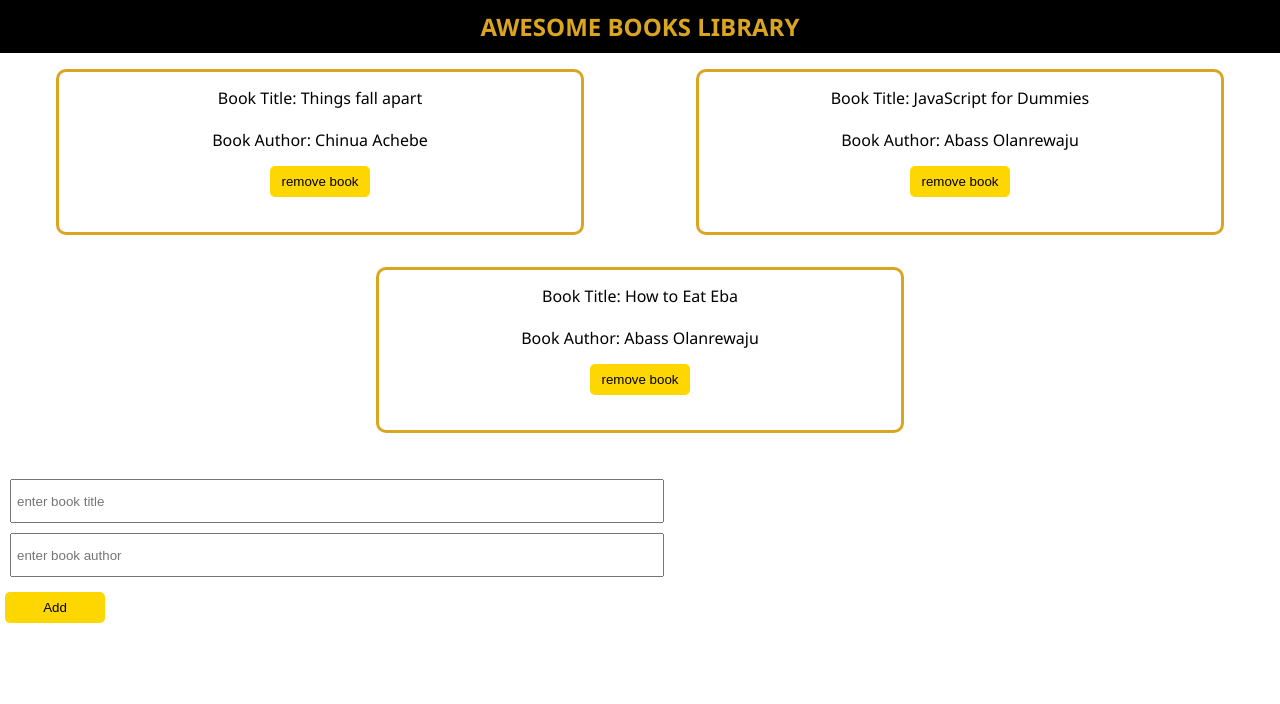
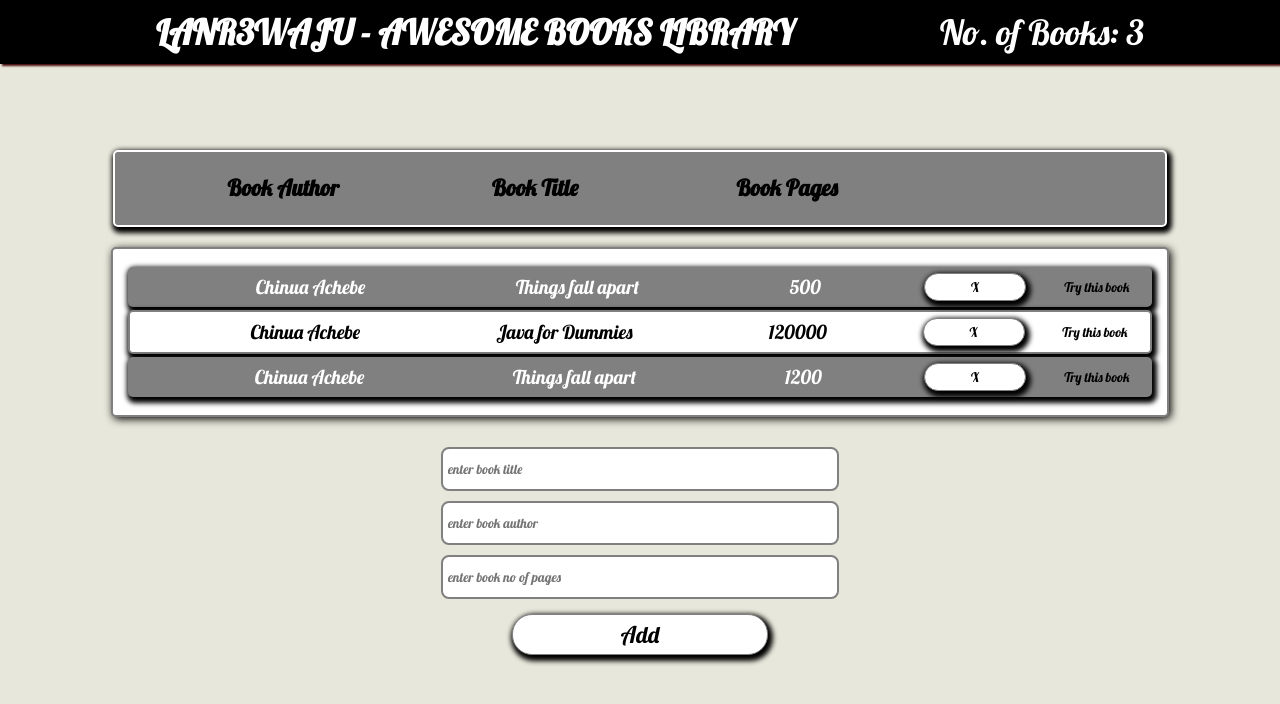
Before and after one commit to Lanr3waju/Awesome-Books-Project, a website: page index.html in a window 1280 px wide. Drawn offline with Linux system fonts and the light colour scheme.

Commit message:
Add-books With Factory Function (#5)

```diff
--- a/css/index.css
+++ b/css/index.css
@@ -1,82 +1,262 @@
 /* Example of @import use
-
 This imports the `reset.css` file */
 
 @import "./reset.css";
+@import url("https://fonts.googleapis.com/css2?family=Lobster&display=swap");
 
 ul {
   list-style-type: none;
 }
 
 li {
-  padding: 10px;
+  padding: 1px;
 }
 
 body {
-  font-family: "Segoe UI", Tahoma, Geneva, Verdana, sans-serif;
+  font-family: Lobster, cursive;
+  font-size: larger;
   margin: 0;
+  text-align: center;
+  background-color: #e8e7db;
+  background-size: 150%;
+}
+
+.books-container {
+  padding: 15px;
+  border-radius: 5px;
+  width: 80%;
+  margin: 20px auto;
+  background-color: white;
+  box-shadow: 2px 2px 8px black;
+  border: 2px solid gray;
 }
 
 .header {
+  display: flex;
+  justify-content: space-evenly;
   margin: 0;
   text-align: center;
-  color: goldenrod;
+  color: white;
+  font-size: 1.8em;
   background-color: black;
   padding: 10px;
+  box-shadow: 0 2px 4px white;
+  animation: box 5s ease-in-out 0s infinite;
+  position: fixed;
+  width: 100%;
+  top: 0;
 }
 
 .book-texts {
   display: block;
 }
 
-.books-container {
-  display: flex;
-  flex-wrap: wrap;
-  justify-content: space-around;
+input {
+  font-family: Lobster, cursive;
+  display: block;
+  border-radius: 8px;
+  padding: 5px;
+  width: 30%;
+  border: 2px solid gray;
+  height: 30px;
+  margin: 10px auto;
 }
 
-input {
-  display: block;
-  margin: 10px;
-  padding: 5px;
-  width: 50%;
-  height: 30px;
+input:focus {
+  outline: none;
+  border: none;
+  background-color: #f9efe2;
+}
+
+.card-ul {
+  display: flex;
+  width: 70%;
+  justify-content: space-around;
+  align-items: center;
+}
+
+.parent-li {
+  display: flex;
+  height: 100%;
+  margin: 3px auto;
+  justify-content: space-around;
+  align-items: center;
+  transition: all 300ms linear;
+  box-shadow: 2px 3px 5px 3px black;
+  border-radius: 5px;
+}
+
+.book-ul {
+  width: 100%;
+  display: flex;
+  justify-content: space-around;
+  align-items: center;
+}
+
+.parent-li:hover {
+  transform: scale(1.02);
+  transition: all 300ms linear;
+}
+
+.parent-li:nth-child(even) {
+  background-color: white;
+  border: 2px solid gray;
+}
+
+.parent-li:nth-child(odd) {
+  background-color: gray;
+  color: white;
 }
 
 .buttons {
-  padding: 8px;
+  font-family: Lobster, cursive;
+  padding: 5px;
   margin: 5px;
-  margin-bottom: 15px;
-  background-color: gold;
-  border: none;
-  border-radius: 5px;
-  width: 100px;
+  background-color: white;
+  border: 1px solid gray;
+  border-radius: 20px;
+  width: 10%;
+  height: auto;
   cursor: pointer;
+  transition: all 200ms ease-in-out;
+  box-shadow: 2px 3px 5px 3px black;
+}
+
+.buttons:hover {
+  background-color: darkgray;
+  transition: all 200ms ease-in-out;
+  color: white;
 }
 
 .buttons:active {
-  background-color: goldenrod;
-}
-
-.add {
-  margin-top: 10px;
-}
-
-.books-ul {
-  border: 3px solid goldenrod;
-  border-radius: 10px;
-  padding: 5px;
-  width: 40%;
-  height: 150px;
-  text-align: center;
-  transition: all 300ms ease-in-out;
-}
-
-.books-ul:hover {
-  background-color: rgb(237 230 187);
-  transition: all 300ms ease-in-out;
+  background-color: black;
+  color: white;
 }
 
 .book-title {
   margin-top: 30px;
 }
+
+.book-no {
+  width: auto;
+  color: white;
+  font-weight: 300;
+  text-shadow: 3px 3px 2px black;
+}
+
+.add-book {
+  width: 20%;
+  padding: 5px;
+  font-size: 1.2em;
+  margin-bottom: 5%;
+}
+
+.book-header {
+  display: flex;
+  width: 82%;
+  margin: 150px auto 5px;
+  background-color: grey;
+  color: black;
+  box-shadow: 2px 3px 5px 3px black;
+  border-radius: 5px;
+  font-weight: normal;
+  border: 2px solid white;
+}
+
+.head {
+  width: 24%;
+}
+
+.head:nth-child(1) {
+  margin-left: 4%;
+}
+
+.read {
+  background-color: #0fffef00;
+  border: none;
+  font-family: Lobster, cursive;
+  padding: 5px;
+  margin: 5px;
+  height: auto;
+  border-radius: 5px;
+  width: auto;
+  cursor: pointer;
+  color: black;
+  transition: all 300ms ease-in-out;
+}
+
+body::-webkit-scrollbar {
+  width: 10px;
+}
+
+body::-webkit-scrollbar-track {
+  background: black;
+}
+
+body::-webkit-scrollbar-thumb {
+  background-color: darkgray;
+  border-radius: 10px;
+}
+
+@keyframes box {
+  0% {
+    box-shadow: 2px 2px 2px #440a0a;
+  }
+
+  25% {
+    box-shadow: 2px 3px 2px #4b2e0a;
+  }
+
+  50% {
+    box-shadow: 2px 2px 4px #3b4107;
+  }
+
+  75% {
+    box-shadow: 4px 4px 2px #0f4f06;
+  }
+
+  100% {
+    box-shadow: 4px 4px 2px #080751;
+  }
+}
+
+@media screen and (max-width: 450px) {
+  body {
+    font-size: smaller;
+    padding: 10px;
+  }
+
+  input {
+    width: 80%;
+  }
+
+  .header {
+    font-size: 1.3em;
+    margin-bottom: 20%;
+    width: 90%;
+  }
+
+  .add-book {
+    width: 50%;
+  }
+
+  .card-ul {
+    font-size: 11px;
+    padding-left: 5px;
+  }
+
+  .book-header {
+    margin-top: 100px;
+    font-size: 13px;
+    align-items: center;
+    justify-content: flex-start;
+  }
+
+  .head {
+    width: 22%;
+  }
+
+  .head:nth-child(1) {
+    margin: 0;
+  }
+}
--- a/index.html
+++ b/index.html
@@ -10,9 +10,14 @@
   <body>
     <section id="main-section" class="main-section">
       <h1 class="header">
-        AWESOME BOOKS LIBRARY
+        LANR3WAJU - AWESOME BOOKS LIBRARY <span class="book-no" id="book-no"></span>
       </h1>
-      <div id="books-container" class="books-container"></div>
+      <section class="book-header">
+        <h3 class="head">Book Author</h3>
+        <h3 class="head">Book Title</h3>
+        <h3 class="head">Book Pages</h3>
+      </section>
+      <ul id="books-container" class="books-container"></ul>
     </section>
 
     <form id="new-book-form" class="new-book-form">
@@ -30,6 +35,13 @@
         placeholder="enter book author"
         required
       />
+      <input
+        id="book-pages"
+        class="book-pages"
+        type="number"
+        placeholder="enter book no of pages"
+        required
+      />
       <button type="submit" class="buttons add-book">Add</button>
     </form>
 
--- a/js/index.js
+++ b/js/index.js
@@ -1,128 +1,253 @@
-const body = document.querySelector('body');
-const booksContainer = document.querySelector('#books-container');
-const bookSection = document.querySelector('#main-section');
-const inputBookTitle = document.querySelector('#book-title');
-const inputBookAuthor = document.querySelector('#book-author');
-const newBookForm = document.querySelector('#new-book-form');
-const generateUniqueId = () => Math.floor(Math.random() * 100001);
+/* eslint-disable operator-linebreak */
+const store = (initialData = []) => {
+  const isValid = ({ author, title, pages }) =>
+    // eslint-disable-next-line implicit-arrow-linebreak
+    typeof author === 'string' &&
+    author.length > 0 &&
+    typeof title === 'string' &&
+    title.length > 0 &&
+    pages.length > 0;
 
-const iterateArrayList = booksArr => {
-  booksArr.forEach(eachBook => {
-    const { title, author, id } = eachBook;
-    const bookTitle = document.createElement('li');
-    bookTitle.textContent = `Book Title: ${title}`;
+  const generateID = () => {
+    const id = `_${Math.random()
+      .toString(36)
+      .substr(2, 9)}`;
+    return id;
+  };
+
+  let memory = [];
+
+  const setToLocalStorage = item => {
+    localStorage.setItem('awesomeBooksStore', JSON.stringify(item));
+  };
+
+  const add = ({ author, title, pages }) => {
+    if (isValid({ author, title, pages })) {
+      const id = generateID();
+      memory = [...memory, { author, title, pages, id, read: false }];
+      return { author, title, pages, id, read: false };
+    }
+    return null;
+  };
+
+  const awesomeBooksStore = () => {
+    if (localStorage.getItem('awesomeBooksStore') === null) {
+      initialData.forEach(add);
+    } else {
+      memory = JSON.parse(localStorage.getItem('awesomeBooksStore'));
+    }
+  };
+
+  const toggleRead = id => {
+    memory = memory.map(element => {
+      if (element.id === id) {
+        return { ...element, read: !element.read };
+      }
+      return element;
+    });
+    setToLocalStorage(memory);
+    return memory;
+  };
+
+  const remove = id => {
+    memory = memory.filter(data => data.id !== id);
+    setToLocalStorage(memory);
+    return memory;
+  };
+
+  const count = () => {
+    setToLocalStorage(memory);
+    return memory.length;
+  };
+
+  const all = () => memory;
+
+  awesomeBooksStore();
+
+  return {
+    all,
+    add,
+    remove,
+    count,
+    toggleRead,
+    generateID,
+  };
+};
+
+const bookUi = () => {
+  const getElementParentId = element => {
+    const parentID = element.parentElement.id;
+    return parentID;
+  };
+
+  const updateBookNo = noOfBooks => {
+    const bookNo = document.querySelector('#book-no');
+    bookNo.textContent = `No. of Books: ${noOfBooks}`;
+  };
+
+  const toggleRead = (element, read) => {
+    if (read) {
+      element.textContent = 'You have read this book';
+      element.classList.add('buttons');
+    } else {
+      element.textContent = 'Try this book';
+      element.classList.remove('buttons');
+    }
+  };
+
+  const displayBook = ({ author, title, pages, id, read }) => {
+    const ul = document.createElement('li');
+    ul.className = 'parent-li';
+
+    const bookCard = document.createElement('section');
+    bookCard.className = 'book-ul';
+    bookCard.id = id;
+
+    const bookCardUl = document.createElement('ul');
+    bookCardUl.className = 'card-ul';
 
     const bookAuthor = document.createElement('li');
-    bookAuthor.textContent = `Book Author: ${author}`;
+    bookAuthor.textContent = author;
+    bookAuthor.className = 'li-class';
 
-    const removeBookButton = document.createElement('button');
-    removeBookButton.textContent = 'remove book';
+    const bookTitle = document.createElement('li');
+    bookTitle.textContent = title;
+    bookTitle.className = 'li-class';
 
-    removeBookButton.id = id;
-    removeBookButton.className = `buttons ${id}`;
-    removeBookButton.value = 'remove';
+    const bookPages = document.createElement('li');
+    bookPages.textContent = pages;
+    bookPages.className = 'li-class';
 
-    const bookShelf = document.createElement('ul');
-    bookShelf.className = 'books-ul';
-    bookShelf.appendChild(bookTitle);
-    bookShelf.appendChild(bookAuthor);
-    bookShelf.id = id;
+    const removeButton = document.createElement('button');
+    removeButton.textContent = 'X';
+    removeButton.className = 'buttons';
+    removeButton.value = 'remove-btn';
 
-    booksContainer.appendChild(bookShelf);
-    bookSection.appendChild(booksContainer);
-    bookShelf.appendChild(removeBookButton);
-  });
+    const readButton = document.createElement('button');
+    readButton.className = 'read';
+    readButton.value = 'read-btn-val';
+
+    toggleRead(readButton, read);
+
+    const container = document.querySelector('#books-container');
+    bookCardUl.appendChild(bookAuthor);
+    bookCardUl.appendChild(bookTitle);
+    bookCardUl.appendChild(bookPages);
+    bookCard.appendChild(bookCardUl);
+    bookCard.appendChild(removeButton);
+    bookCard.appendChild(readButton);
+    ul.appendChild(bookCard);
+    container.appendChild(ul);
+  };
+
+  const displayAllBook = (allBooks = []) => {
+    allBooks.forEach(displayBook);
+  };
+
+  return {
+    displayBook,
+    displayAllBook,
+    getElementParentId,
+    updateBookNo,
+    toggleRead,
+  };
 };
 
-let books = [
-  {
-    title: 'Things fall apart',
-    author: 'Chinua Achebe',
-    id: generateUniqueId(),
-  },
+const handleEventListeners = (
+  bookAuthorClass,
+  bookTitleClass,
+  bookPagesClass,
+  storeFact,
+  displayFact,
+) => {
+  const inputBookAuthor = document.querySelector(bookAuthorClass);
+  const inputBookTitle = document.querySelector(bookTitleClass);
+  const inputBookPage = document.querySelector(bookPagesClass);
 
-  {
-    title: 'JavaScript for Dummies',
-    author: 'Abass Olanrewaju',
-    id: generateUniqueId(),
-  },
+  const updateBookNo = bookNo => displayFact.updateBookNo(bookNo);
 
-  {
-    title: 'How to Eat Eba',
-    author: 'Abass Olanrewaju',
-    id: generateUniqueId(),
-  },
-];
-
-const pushBooks = () => {
-  const newBooks = {
-    title: inputBookTitle.value,
-    author: inputBookAuthor.value,
-    id: generateUniqueId(),
+  const handleBookAddition = event => {
+    event.preventDefault();
+    const book = storeFact.add({
+      author: inputBookAuthor.value,
+      title: inputBookTitle.value,
+      pages: inputBookPage.value,
+    });
+    displayFact.displayBook(book);
+    const bookNo = storeFact.count();
+    updateBookNo(bookNo);
   };
 
-  const newBookTitle = document.createElement('li');
-  newBookTitle.textContent = `Book Title: ${newBooks.title}`;
+  const handleBookRemoval = event => {
+    const { target } = event;
+    if (target.value === 'remove-btn') {
+      const parentId = displayFact.getElementParentId(target);
+      const element = document.getElementById(parentId);
+      element.parentElement.remove();
+      storeFact.remove(parentId);
+      const bookNo = storeFact.count();
+      updateBookNo(bookNo);
+    }
+  };
 
-  const newBookAuthor = document.createElement('li');
-  newBookAuthor.textContent = `Book Author: ${newBooks.author}`;
+  const newBookNo = () => storeFact.count();
 
-  const removeBookButton = document.createElement('button');
-  removeBookButton.textContent = 'remove book';
+  const handleReadMethod = event => {
+    const { target } = event;
+    const parentId = displayFact.getElementParentId(target);
+    if (target.value === 'read-btn-val') {
+      storeFact.toggleRead(parentId);
+      const readStatus = storeFact.all().find(({ id }) => id === parentId).read;
+      displayFact.toggleRead(target, readStatus);
+    }
+  };
 
-  removeBookButton.className = `buttons ${newBooks.id}`;
-  removeBookButton.value = 'remove';
-  removeBookButton.id = newBooks.id;
-
-  const newBookLists = document.createElement('ul');
-  newBookLists.appendChild(newBookTitle);
-  newBookLists.appendChild(newBookAuthor);
-  newBookLists.appendChild(removeBookButton);
-  newBookLists.className = 'books-ul';
-  newBookLists.id = newBooks.id;
-
-  if (inputBookTitle.value && inputBookAuthor.value) {
-    books.push(newBooks);
-    localStorage.setItem('books', JSON.stringify(books));
-    booksContainer.appendChild(newBookLists);
-  }
-};
-
-const deleteBook = event => {
-  const { target } = event;
-
-  const currentId = parseInt(target.id, 10);
-  const currentBookList = books.find(({ id }) => id === currentId);
-  const currentBook = document.getElementById(currentId);
-  const bookIndex = books.indexOf(currentBookList);
-
-  if (target.value === 'remove') {
-    books.splice(bookIndex, 1);
-    currentBook.remove();
-    localStorage.setItem('books', JSON.stringify(books));
-  }
-};
-
-const displayLocalStorageData = () => {
-  const getBooks = localStorage.getItem('books');
-  const updatedBooks = JSON.parse(getBooks);
-  if (localStorage.length > 0) {
-    books = updatedBooks;
-  }
-};
-
-const handleEventListeners = () => {
-  newBookForm.addEventListener('click', pushBooks);
-  newBookForm.addEventListener('submit', event => {
-    event.preventDefault();
-  });
-  body.addEventListener('click', deleteBook);
+  return {
+    handleBookAddition,
+    handleBookRemoval,
+    handleReadMethod,
+    newBookNo,
+  };
 };
 
 const startApp = () => {
-  displayLocalStorageData();
-  iterateArrayList(books);
-  handleEventListeners();
+  const body = document.querySelector('body');
+  const form = document.querySelector('#new-book-form');
+
+  const keep = store([
+    {
+      author: 'Chinua Achebe',
+      title: 'Things fall apart',
+      pages: '500',
+    },
+    {
+      author: 'Chinua Achebe',
+      title: 'Java for Dummies',
+      pages: '120000',
+    },
+    {
+      author: 'Chinua Achebe',
+      title: 'Things fall apart',
+      pages: '1200',
+    },
+  ]);
+
+  const display = bookUi();
+  const eventListener = handleEventListeners(
+    '.book-author',
+    '.book-title',
+    '.book-pages',
+    keep,
+    display,
+  );
+
+  display.displayAllBook(keep.all());
+  const bookNo = eventListener.newBookNo();
+  display.updateBookNo(bookNo);
+
+  form.addEventListener('submit', eventListener.handleBookAddition);
+  body.addEventListener('click', eventListener.handleBookRemoval);
+  body.addEventListener('click', eventListener.handleReadMethod);
 };
 
 startApp();
--- a/package.json
+++ b/package.json
@@ -25,5 +25,8 @@
     "defaults",
     "not IE 11",
     "maintained node versions"
-  ]
+  ],
+  "dependencies": {
+    "jshint": "^2.13.4"
+  }
 }
```
Also changed, not shown: .eslintrc.json, README.md, img/awesome-books.png, img/beach-epe.png (added), img/macro.png (added), img/red_splash.png (added), img/yg.png (added), img/yyy.png (added), 2 other files.
